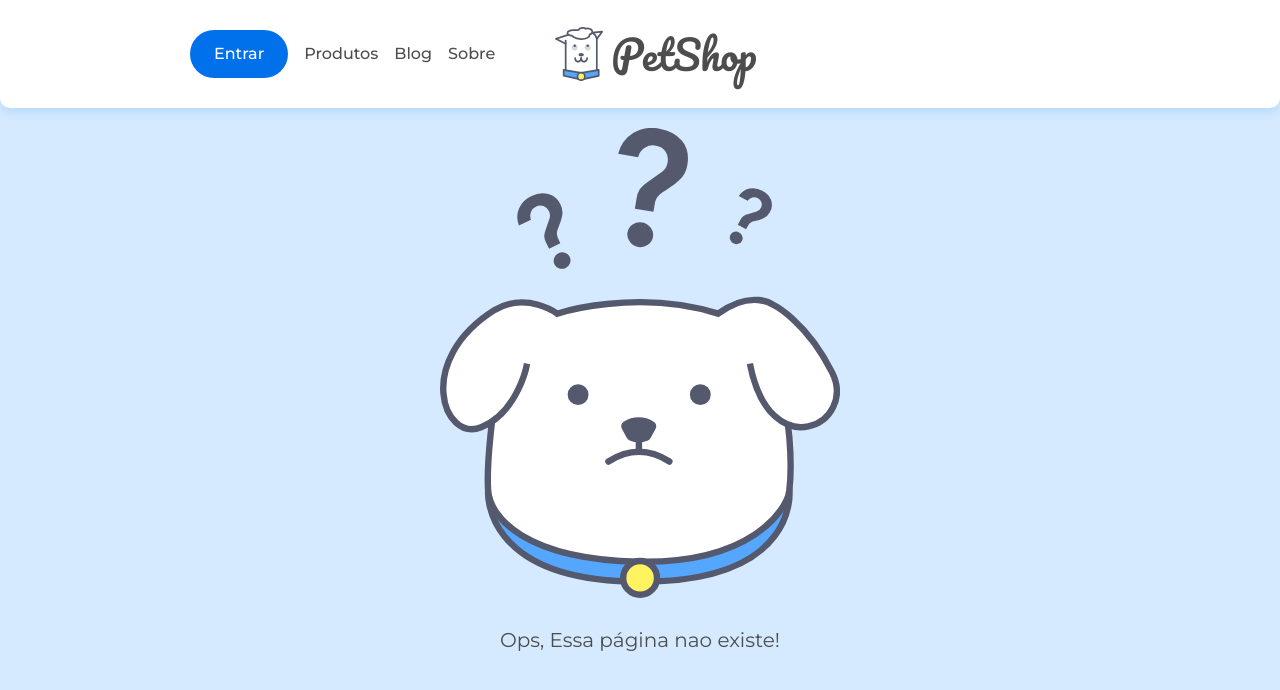
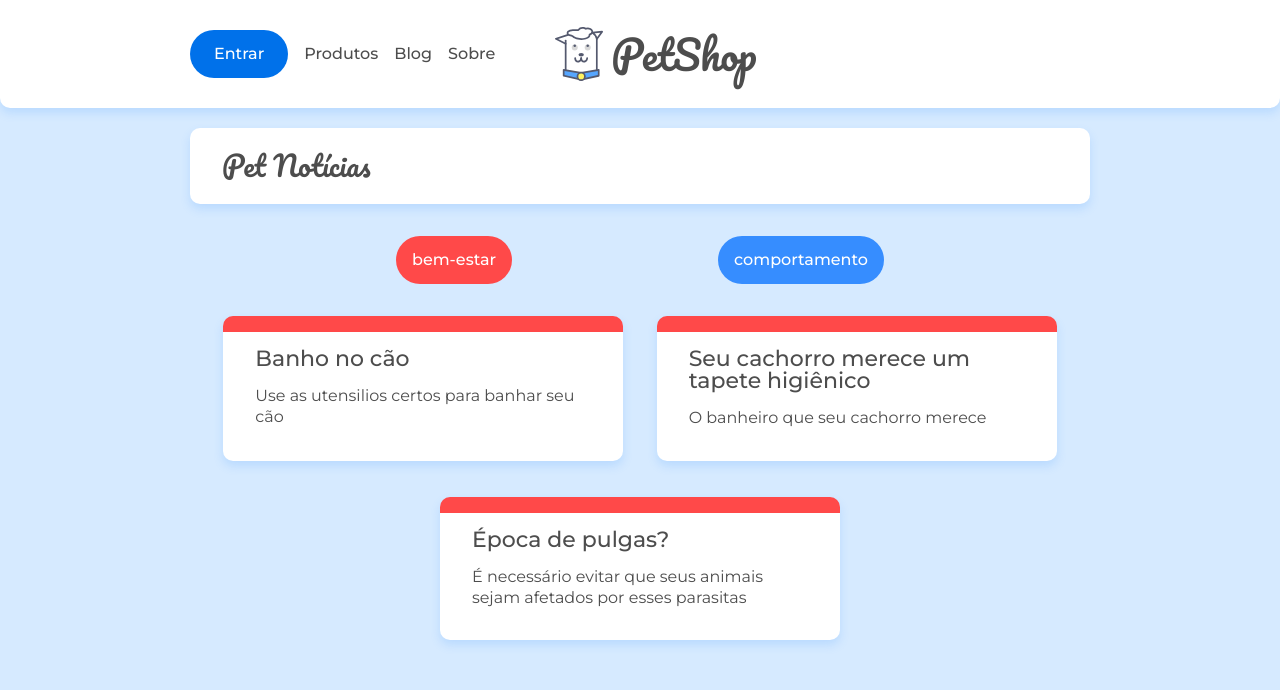
Before and after one commit to RaphaelO-Melo/DoguitoPetshop, a React (Create React App) app: page /categoria/bem-estar in a window 1280 px wide. Shown: the top 690 px of the page. Built offline with nearby package versions, Linux system fonts and the light colour scheme; data requests are answered from the project's data file.

Commit message:
Filtering posts by category

```diff
--- a/src/App.jsx
+++ b/src/App.jsx
@@ -6,6 +6,7 @@
 import Pagina404 from './paginas/Pagina404';
 import Cabecalho from './assets/components/Cabecalho';
 import Post from './paginas/Post';
+import Categoria from './paginas/Categoria';
 
 export default function App() {
 
@@ -16,6 +17,7 @@
         <Route path="/" element={<Home />} />
         <Route path="/sobre" element={<Sobre />} />
         <Route path="/posts/:id" element={<Post />} />
+        <Route path="/categoria/:id/*" element={<Categoria />} />
         <Route path="*" element={<Pagina404 />} />
       </Routes>
     </Router>
--- a/src/api/api.js
+++ b/src/api/api.js
@@ -6,5 +6,6 @@
 
 export const busca = async(url, setDado) => {
     const resposta = await api.get(url);
+    console.log(resposta);
     setDado(resposta.data);
 }
--- a/src/paginas/ListaCategorias.jsx
+++ b/src/assets/components/ListaCategorias.jsx
@@ -1,7 +1,7 @@
 import { useEffect, useState } from "react";
 import { Link } from "react-router-dom";
-import { busca } from "../api/api";
-import '../assets/css/blog.css';
+import { busca } from "../../api/api";
+import '../css/blog.css';
 
 export default function ListaCategorias(){
 
@@ -14,7 +14,7 @@
         <ul className="lista-categorias container flex">
             {
                 categorias.map(categoria => (
-                    <Link to={`categoria/${categoria.id}`}>
+                    <Link to={`/categoria/${categoria.id}`}>
                         <li className={`lista-categorias__categoria lista-categorias__categoria--${categoria.id}`}>
                             {categoria.nome}
                         </li>
--- a/src/assets/components/ListaPost.jsx
+++ b/src/assets/components/ListaPost.jsx
@@ -5,6 +5,7 @@
 export default function ListaPost({url}){
 
     const[posts, setPosts] = useState([]);
+    console.log(posts);
 
     useEffect(() => {
         busca(url, setPosts);
--- /dev/null
+++ b/src/paginas/Categoria.jsx
@@ -0,0 +1,21 @@
+import '../assets/css/blog.css'
+import ListaCategorias from '../assets/components/ListaCategorias'
+import ListaPost from '../assets/components/ListaPost'
+import {Routes, Route, useParams, useLocation} from 'react-router-dom'
+
+export default function Categoria() {
+
+    const { id } = useParams();
+    const { pathname } = useLocation();
+
+    return(
+        <>
+            <div className="container">
+                <h2 className="titulo-pagina">Pet Notícias</h2>
+            </div>
+
+            <ListaCategorias />
+            <ListaPost url={`/posts?categoria=${id}`}/>
+        </>
+    )
+}
--- a/src/paginas/Home.jsx
+++ b/src/paginas/Home.jsx
@@ -1,6 +1,6 @@
 import React from 'react';
 import ListaPost from '../assets/components/ListaPost';
-import ListaCategorias from './ListaCategorias';
+import ListaCategorias from '../assets/components/ListaCategorias';
 
 export default function Home() {
   return (
```
Also changed, not shown: 1 other file (tests, documents, lock files or other folders).
